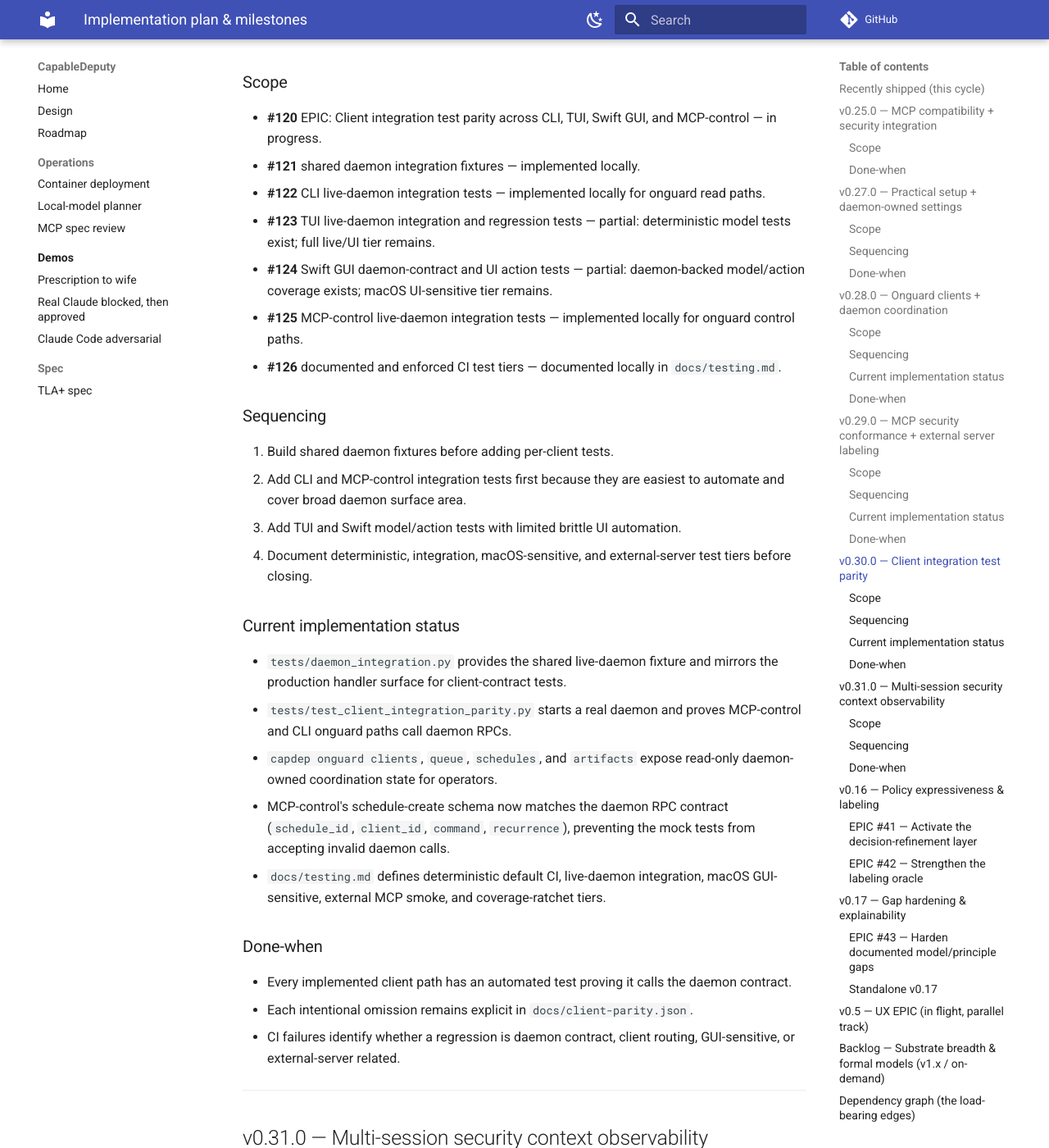
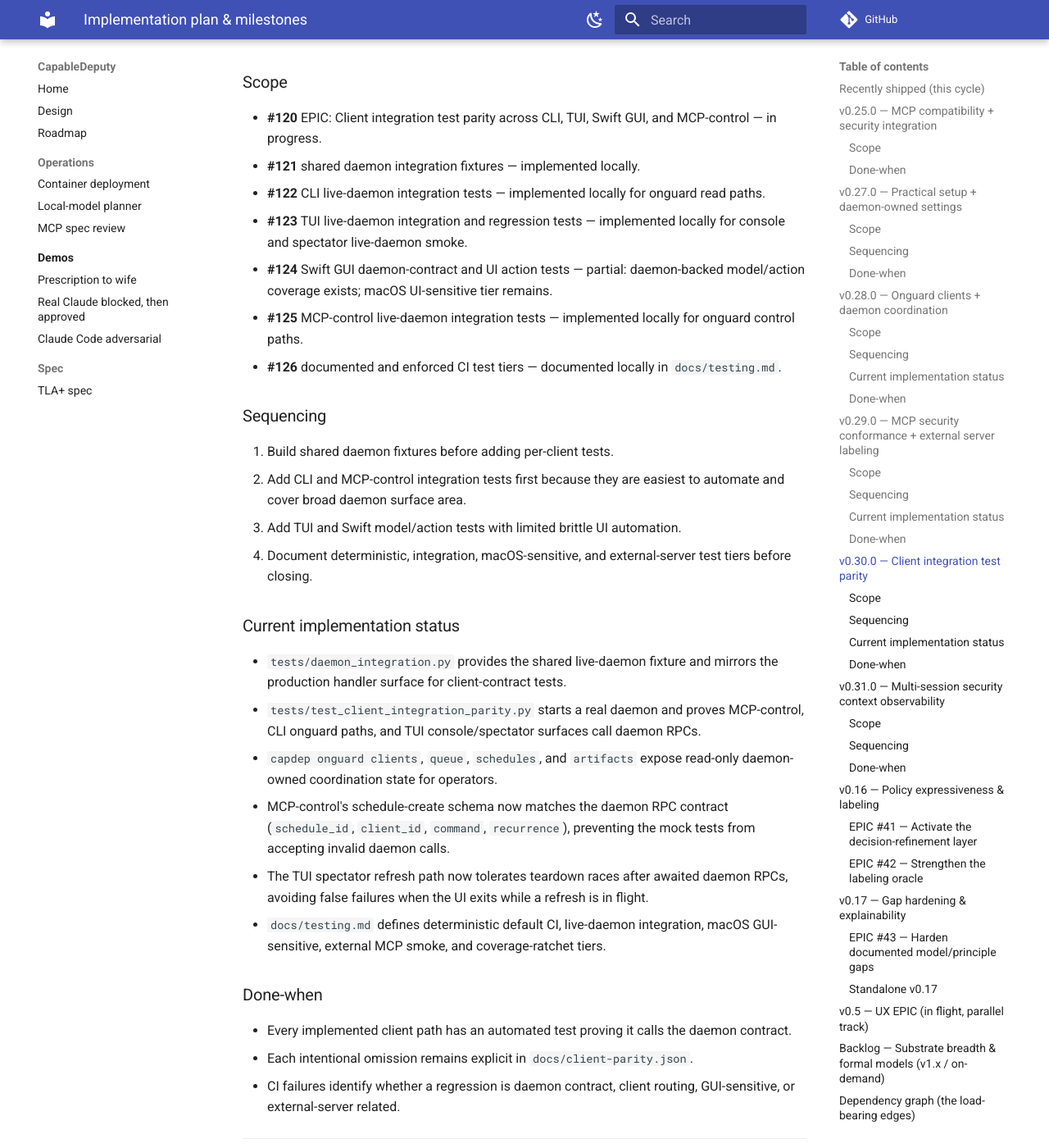
Before and after one commit to marctjones/capabledeputy, an MkDocs documentation site: the page built from docs/implementation-plan.md, in a window 1280 px wide and 1400 px high, scrolled down 7973 px. Shown: the whole window at 82% size. Built offline with MkDocs 1.6.1 and Material for MkDocs 9.7.7, drawn with Linux system fonts in a browser that asks for light colours; comment, search, counter and statistics services are not loaded.

Commit message:
Add live TUI daemon integration coverage

```diff
--- a/docs/implementation-plan.md
+++ b/docs/implementation-plan.md
@@ -303,8 +303,8 @@ only present or invoke daemon contracts.
 - **#121** shared daemon integration fixtures — implemented locally.
 - **#122** CLI live-daemon integration tests — implemented locally for onguard
   read paths.
-- **#123** TUI live-daemon integration and regression tests — partial:
-  deterministic model tests exist; full live/UI tier remains.
+- **#123** TUI live-daemon integration and regression tests — implemented
+  locally for console and spectator live-daemon smoke.
 - **#124** Swift GUI daemon-contract and UI action tests — partial:
   daemon-backed model/action coverage exists; macOS UI-sensitive tier remains.
 - **#125** MCP-control live-daemon integration tests — implemented locally for
@@ -326,12 +326,16 @@ only present or invoke daemon contracts.
 - `tests/daemon_integration.py` provides the shared live-daemon fixture and
   mirrors the production handler surface for client-contract tests.
 - `tests/test_client_integration_parity.py` starts a real daemon and proves
-  MCP-control and CLI onguard paths call daemon RPCs.
+  MCP-control, CLI onguard paths, and TUI console/spectator surfaces call
+  daemon RPCs.
 - `capdep onguard clients`, `queue`, `schedules`, and `artifacts` expose
   read-only daemon-owned coordination state for operators.
 - MCP-control's schedule-create schema now matches the daemon RPC contract
   (`schedule_id`, `client_id`, `command`, `recurrence`), preventing the mock
   tests from accepting invalid daemon calls.
+- The TUI spectator refresh path now tolerates teardown races after awaited
+  daemon RPCs, avoiding false failures when the UI exits while a refresh is in
+  flight.
 - `docs/testing.md` defines deterministic default CI, live-daemon
   integration, macOS GUI-sensitive, external MCP smoke, and coverage-ratchet
   tiers.
```
Also changed, not shown: ROADMAP.md (+4 -1 lines), 2 other files.
